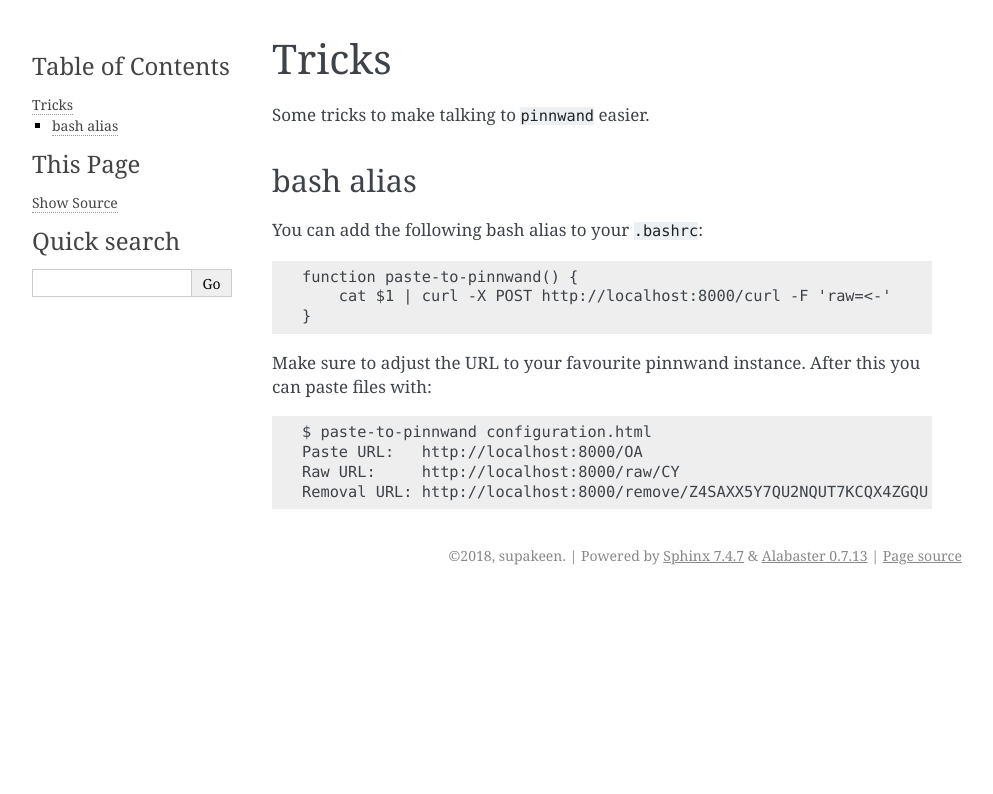
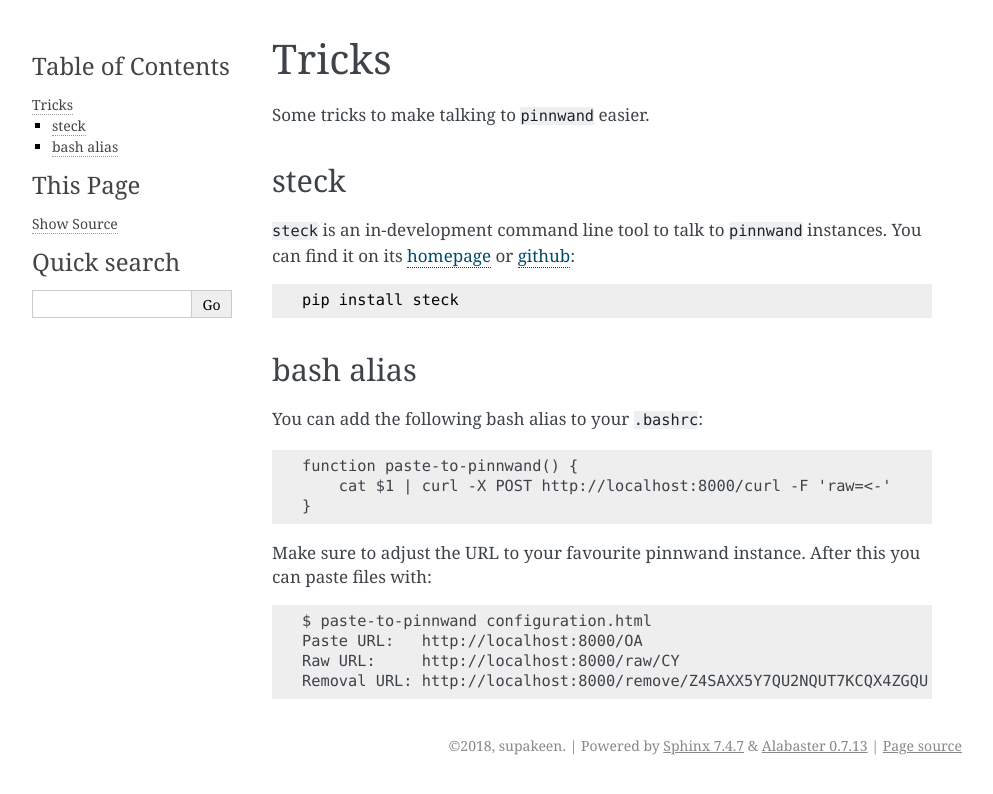
Before and after one commit to supakeen/pinnwand, a Sphinx documentation site: the page built from doc/tricks.rst, in a window 1280 px wide. Shown: the top 794 px of the page, without its empty margins (148-1141 px from the left). Built offline with Sphinx 7.4.7, drawn with Linux system fonts in a browser that asks for light colours.

Commit message:
Add steck link.

```diff
--- a/doc/tricks.rst
+++ b/doc/tricks.rst
@@ -4,6 +4,14 @@
 ######
 
 Some tricks to make talking to ``pinnwand`` easier.
+
+steck
+*****
+
+``steck`` is an in-development command line tool to talk to ``pinnwand``
+instances. You can find it on its homepage_ or github_::
+
+  pip install steck
 
 bash alias
 **********
@@ -20,3 +28,7 @@
   Paste URL:   http://localhost:8000/OA
   Raw URL:     http://localhost:8000/raw/CY
   Removal URL: http://localhost:8000/remove/Z4SAXX5Y7QU2NQUT7KCQX4ZGQU
+
+
+.. _homepage: https://supakeen.com/project/steck
+.. _github: https://github.com/supakeen/steck
```
